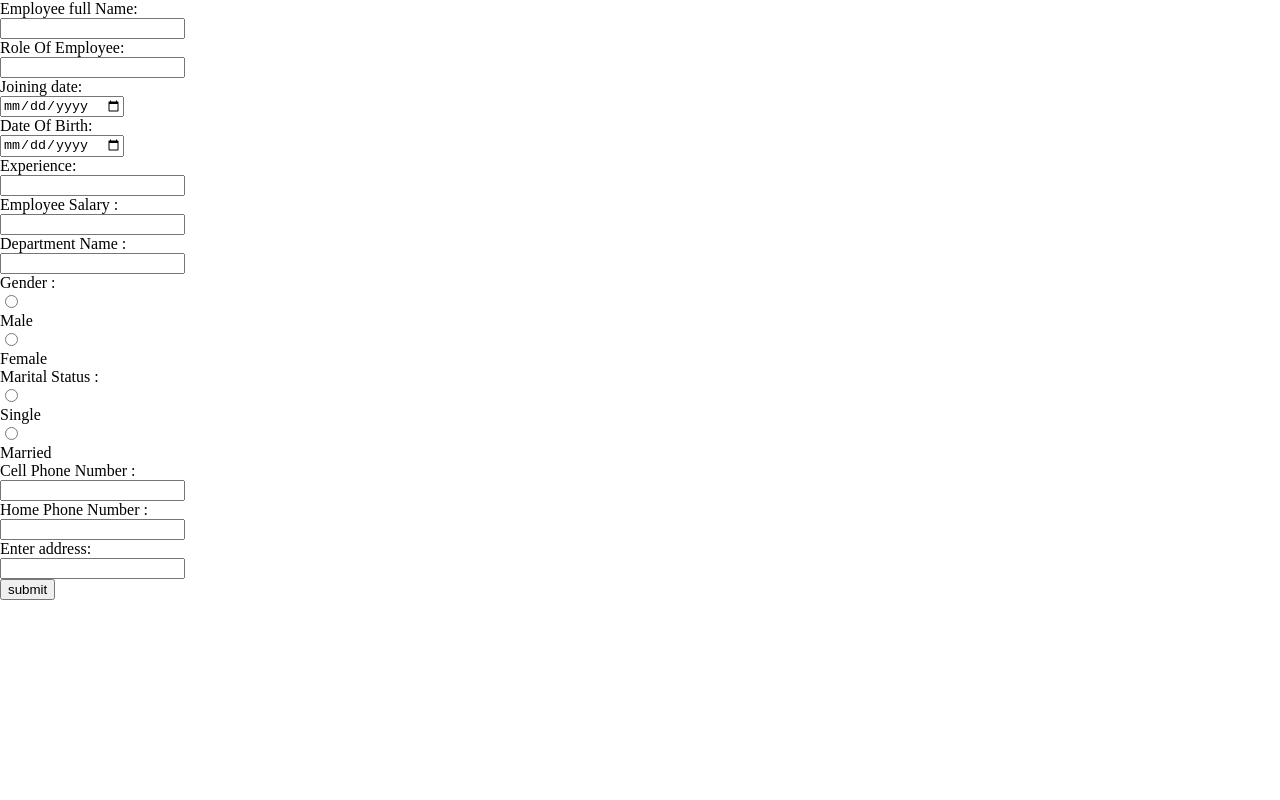
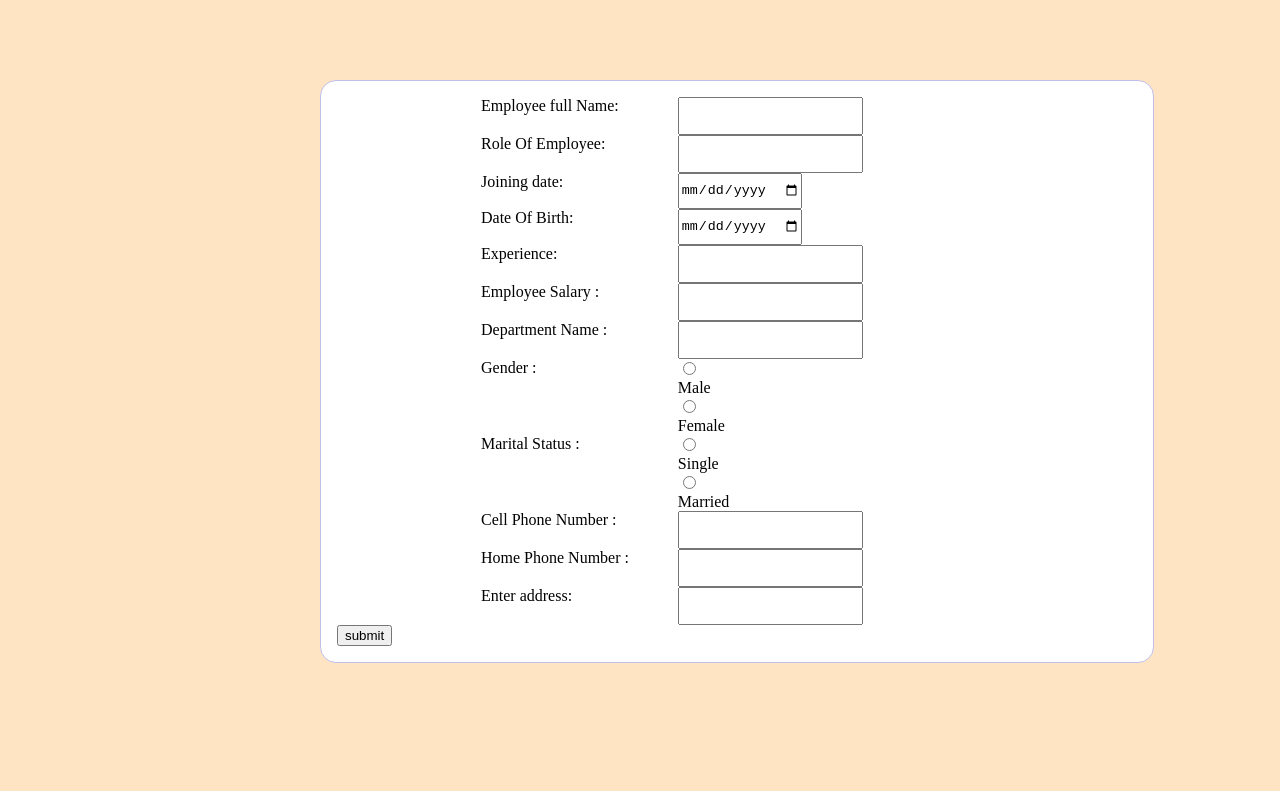
Before and after one commit to ROHANODEL/new_emp_system, an Angular app: page /addemp in a window 1280 px wide. Built offline with nearby package versions, Linux system fonts and the light colour scheme.

Commit message:
new update

```diff
--- a/src/app/admin/add-emp/add-emp.component.html
+++ b/src/app/admin/add-emp/add-emp.component.html
@@ -1,149 +1,149 @@
 <div>
-            <div className='main-new'>
-                <div className='formToUpdate'>
+            <div class='main-new'>
+                <div class='formToUpdate'>
 
-                    <div className="row-new ">
-                        <div className="">
-                            <div className='txt'>Employee full Name:</div>
+                    <div class="row-new ">
+                        <div class="">
+                            <div class='txt'>Employee full Name:</div>
                         </div>
-                        <div className="">
-                            <input name='name' className='inputBox' type="text" />
-                            <div className='err-msg'>
+                        <div class="">
+                            <input name='name' class='inputBox' type="text" />
+                            <div class='err-msg'>
                             </div>
                         </div>
                     </div>
 
-                    <div className="row-new">
-                        <div className="">
-                            <div className='txt'>Role Of Employee:</div>
+                    <div class="row-new">
+                        <div class="">
+                            <div class='txt'>Role Of Employee:</div>
                         </div>
-                        <div className="">
-                            <input name='role' className='inputBox' type="text" />
-                            <div className='err-msg'>
+                        <div class="">
+                            <input name='role' class='inputBox' type="text" />
+                            <div class='err-msg'>
                             </div>
                         </div>
                     </div>
 
-                    <div className="row-new">
-                        <div className="">
-                            <div className='txt'>Joining date:</div>
+                    <div class="row-new">
+                        <div class="">
+                            <div class='txt'>Joining date:</div>
                         </div>
-                        <div className="">
-                            <input name='join_data' className='inputBox' type="date" />
-                            <div className='err-msg'>
+                        <div class="">
+                            <input name='join_data' class='inputBox' type="date" />
+                            <div class='err-msg'>
                             </div>
                         </div>
                     </div>
 
-                    <div className="row-new">
-                        <div className="">
-                            <div className='txt'>Date Of Birth:</div>
+                    <div class="row-new">
+                        <div class="">
+                            <div class='txt'>Date Of Birth:</div>
                         </div>
-                        <div className="">
-                            <input name='birth_date' className='inputBox' type="date" />
-                            <div className='err-msg'>
+                        <div class="">
+                            <input name='birth_date' class='inputBox' type="date" />
+                            <div class='err-msg'>
                             </div>
                         </div>
                     </div>
 
-                    <div className="row-new">
-                        <div className="">
-                            <div className='txt'>Experience:</div>
+                    <div class="row-new">
+                        <div class="">
+                            <div class='txt'>Experience:</div>
                         </div>
-                        <div className="">
-                            <input name='experience' className='inputBox' type="text" />
-                            <div className='err-msg'>
+                        <div class="">
+                            <input name='experience' class='inputBox' type="text" />
+                            <div class='err-msg'>
                             </div>
                         </div>
                     </div>
 
-                    <div className="row-new">
-                        <div className="">
-                            <div className='txt'>Employee Salary :</div>
+                    <div class="row-new">
+                        <div class="">
+                            <div class='txt'>Employee Salary :</div>
                         </div>
-                        <div className="">
-                            <input name='salary' className='inputBox' type="text" />
-                            <div className='err-msg'>
+                        <div class="">
+                            <input name='salary' class='inputBox' type="text" />
+                            <div class='err-msg'>
                             </div>
                         </div>
                     </div>
 
-                    <div className="row-new">
-                        <div className="">
-                            <div className='txt'>Department Name :</div>
+                    <div class="row-new">
+                        <div class="">
+                            <div class='txt'>Department Name :</div>
                         </div>
-                        <div className="">
-                            <input name='department' className='inputBox' type="text" />
-                            <div className='err-msg'>
+                        <div class="">
+                            <input name='department' class='inputBox' type="text" />
+                            <div class='err-msg'>
                             </div>
                         </div>
                     </div>
 
-                    <div className="row-new">
-                        <div className="">
-                            <div className='txt'>Gender :</div>
+                    <div class="row-new">
+                        <div class="">
+                            <div class='txt'>Gender :</div>
                         </div>
-                        <div className="Gender">
+                        <div class="Gender">
                             <input type="radio" name='gender' value='male' />
                             <div>Male</div>&emsp;
 
                             <input type="radio"  name='gender' value='female'/>
                             <div>Female</div>
                         </div>
-                        <div className='new-err-msg'>
+                        <div class='new-err-msg'>
                         </div>
                     </div>
 
-                    <div className="row-new">
-                        <div className="">
-                            <div className='txt'>Marital Status :</div>
+                    <div class="row-new">
+                        <div class="">
+                            <div class='txt'>Marital Status :</div>
                         </div>
-                        <div className="Gender">
+                        <div class="Gender">
                             <input type="radio" name='married' value='single' />
                             <div>Single</div>&emsp;
 
                             <input type="radio" name='married' value='married'/>
                             <div>Married</div>
                         </div>
-                        <div className='new-err-msg'>
+                        <div class='new-err-msg'>
                         </div>
                     </div>
 
-                    <div className="row-new">
-                        <div className="">
-                            <div className='txt'>Cell Phone Number :</div>
+                    <div class="row-new">
+                        <div class="">
+                            <div class='txt'>Cell Phone Number :</div>
                         </div>
-                        <div className="">
-                            <input name='phone' className='inputBox' type="number" />
-                            <div className='err-msg'>
+                        <div class="">
+                            <input name='phone' class='inputBox' type="number" />
+                            <div class='err-msg'>
                             </div>
                         </div>
                     </div>
 
-                    <div className="row-new">
-                        <div className="">
-                            <div className='txt'>Home Phone Number :</div>
+                    <div class="row-new">
+                        <div class="">
+                            <div class='txt'>Home Phone Number :</div>
                         </div>
-                        <div className="">
-                            <input name='home_phone' className='inputBox' type="number" />
-                            <div className='err-msg'>
+                        <div class="">
+                            <input name='home_phone' class='inputBox' type="number" />
+                            <div class='err-msg'>
                             </div>
                         </div>
                     </div>
 
-                    <div className="row-new">
-                        <div className="">
-                            <div className='txt'>Enter address:</div>
+                    <div class="row-new">
+                        <div class="">
+                            <div class='txt'>Enter address:</div>
                         </div>
-                        <div className="">
-                            <input name='address' className='inputBox' rows="" cols="50" /><br />
-                            <div className='err-msg'>
+                        <div class="">
+                            <input name='address' class='inputBox' rows="" cols="50" /><br />
+                            <div class='err-msg'>
                             </div>
                         </div>
                     </div>
 
-                    <div className='body-btn'>
-                        <button className='btn btn-primary  update-button'>submit</button>
+                    <div class='body-btn'>
+                        <button class='btn btn-primary  update-button'>submit</button>
                     </div>
 
                 </div>
--- a/src/app/admin/add-emp/add-emp.component.scss
+++ b/src/app/admin/add-emp/add-emp.component.scss
@@ -0,0 +1,42 @@
+.main-new {
+    height: 100%;
+    background-color: bisque;
+    padding-top: 3rem;
+    padding-bottom: 8rem;
+
+    .formToUpdate {
+      border: 1px solid rgb(191, 191, 233);
+      background-color: white;
+      width: 800px;
+      display: flex;
+      flex-direction: column;
+      margin-left: 25%;
+      border-radius: 1rem;
+      padding: 1rem;
+      margin-top: 2rem;
+
+      .row-new {
+        display: grid;
+        grid-template-columns: 30% 10%;
+        margin-left: 18%;
+      }
+
+      .inputBox {
+        height: 32px;
+      }
+
+      .RadioButton {
+        margin-left: 30px;
+      }
+    }
+  }
+  .err-msg {
+    padding-left: 2rem;
+    width: 290px;
+    color: red;
+  }
+  .new-err-msg {
+    padding-left: 15rem;
+    width: 500px;
+    color: red;
+  }
--- a/src/app/admin/admin-dashboard/admin-dashboard.component.html
+++ b/src/app/admin/admin-dashboard/admin-dashboard.component.html
@@ -1,6 +1,6 @@
 <div class="first">
   <div class="container custom-button">
-    <button class="btn btn-primary" type="button" onClick="{addHandler}">
+    <button class="btn btn-primary" type="button" (click)="addHandler()">
       Add Fields
     </button>
   </div>
--- a/src/app/admin/admin-dashboard/admin-dashboard.component.ts
+++ b/src/app/admin/admin-dashboard/admin-dashboard.component.ts
@@ -59,4 +59,9 @@ export class AdminDashboardComponent implements OnInit {
     this.router.navigate(['/info'])
   }
 
+
+  addHandler(){
+    this.router.navigate(['/addemp'])
+  }
+
 }
```
